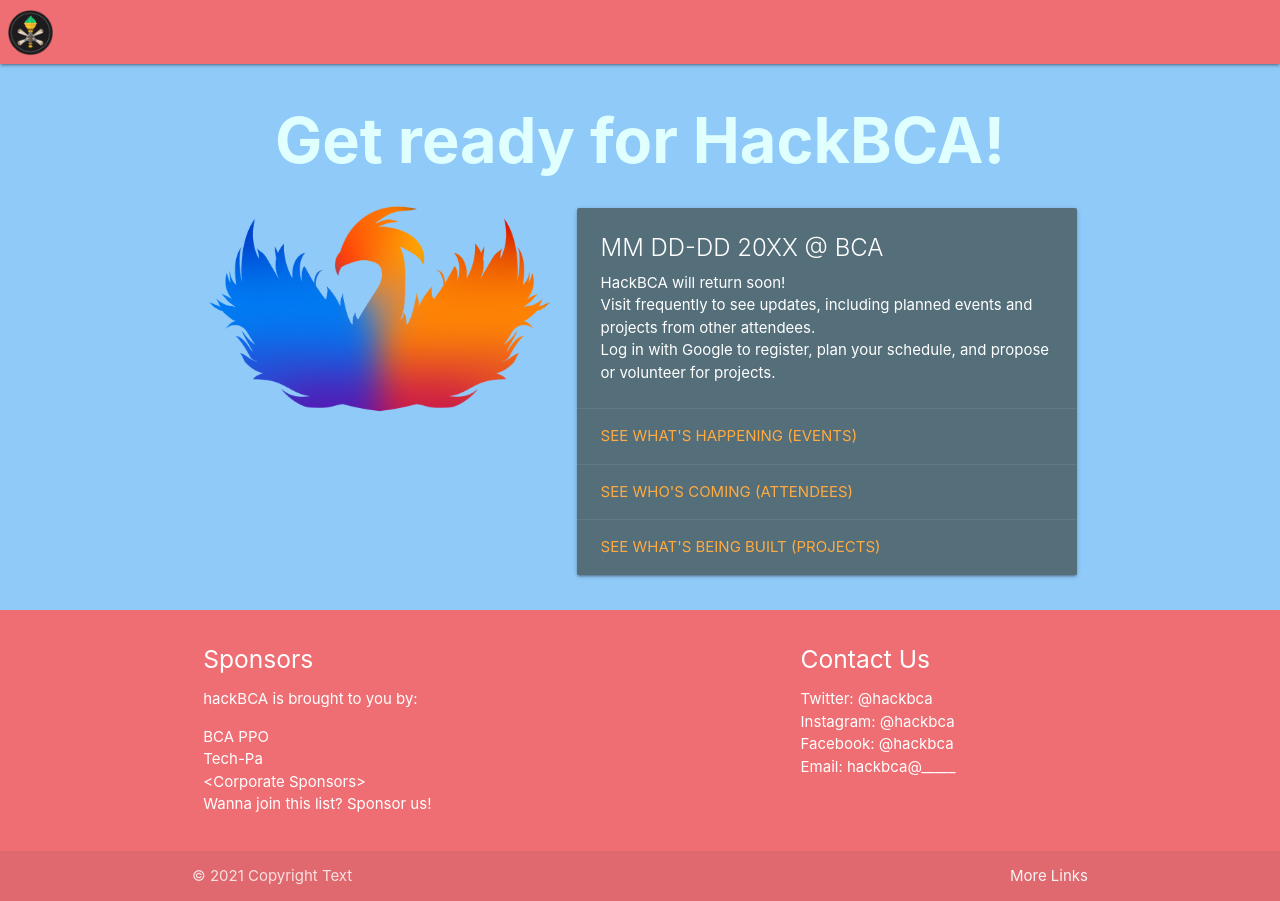
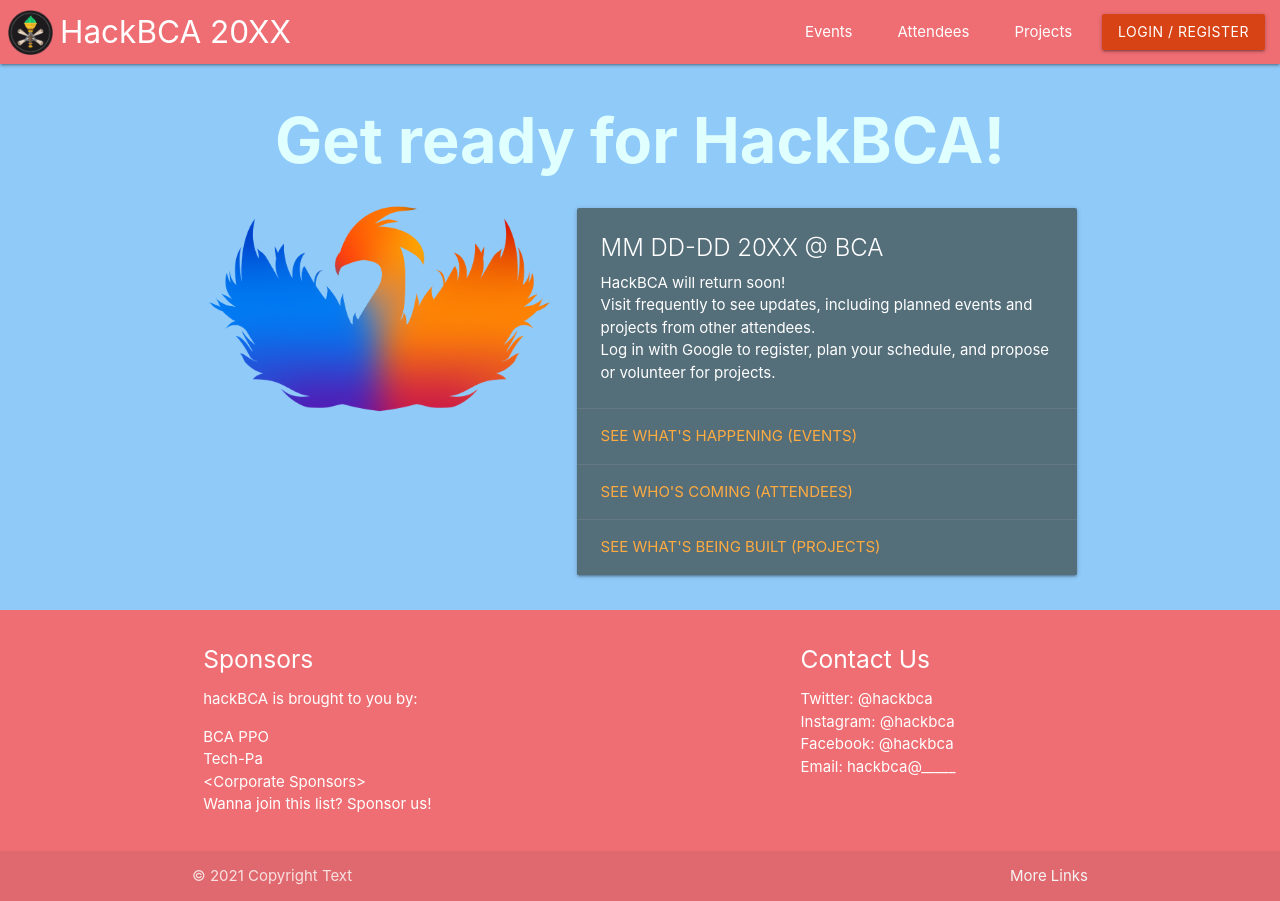
Before and after one commit to bdjared/HackBCAPrototype, a React (Create React App) app in the folder project/: page / in a window 1280 px wide. Built offline with nearby package versions, Linux system fonts and the light colour scheme.

Commit message:
little more so at least all the buttons appear

```diff
--- a/project/src/App.js
+++ b/project/src/App.js
@@ -9,9 +9,17 @@ function App() {
   <><title>HackBCA 20XX</title><body>
       <header>
         <nav>
-          <div class="nav-wrapper">
-            <img class="hide-on-small-and-down" src={logo} alt="BCA Logo"></img>
-          </div>
+        <div class="nav-wrapper">
+          <img class="hide-on-small-and-down" src={logo} alt="logo"></img>
+          <a href="/" class="brand-logo">HackBCA 20XX</a>
+          <a href="/" data-target="mobile-nav" class="sidenav-trigger"><i class="material-icons">menu</i></a>
+          <ul id="desktop-nav" class="right hide-on-med-and-down">
+            <li><a href="/events.js"><i class="material-icons left"></i>Events</a></li>
+            <li><a href="/attendees.js"><i class="material-icons left"></i>Attendees</a></li>
+            <li><a href="/index.js"><i class="material-icons left"></i>Projects</a></li>
+            <li><a href="/login.js" class="btn">Login / Register</a></li>
+          </ul>
+      </div>
         </nav>
         <ul id="mobile-nav" class="sidenav">
           <li><a href="/events.html"><i class="material-icons left">event</i>Events</a></li>
@@ -39,13 +47,13 @@ function App() {
 
                 </div>
                 <div class="card-action">
-                  <a href="/events.html">See what's happening (Events)</a>
+                  <a href="/events.js">See what's happening (Events)</a>
                 </div>
                 <div class="card-action">
-                  <a href="/attendees.html">See who's coming (Attendees)</a>
+                  <a href="/attendees.js">See who's coming (Attendees)</a>
                 </div>
                 <div class="card-action">
-                  <a href="/projects.html">See what's being built (Projects)</a>
+                  <a href="/projects.js">See what's being built (Projects)</a>
                 </div>
 
               </div>
@@ -85,11 +93,6 @@ function App() {
           </div>
         </div>
       </footer>
-
-      <script src="/js/materialize.min.js"></script>
-
-      <script> M.AutoInit();</script>
-
     </body></>
   );
 }
```
